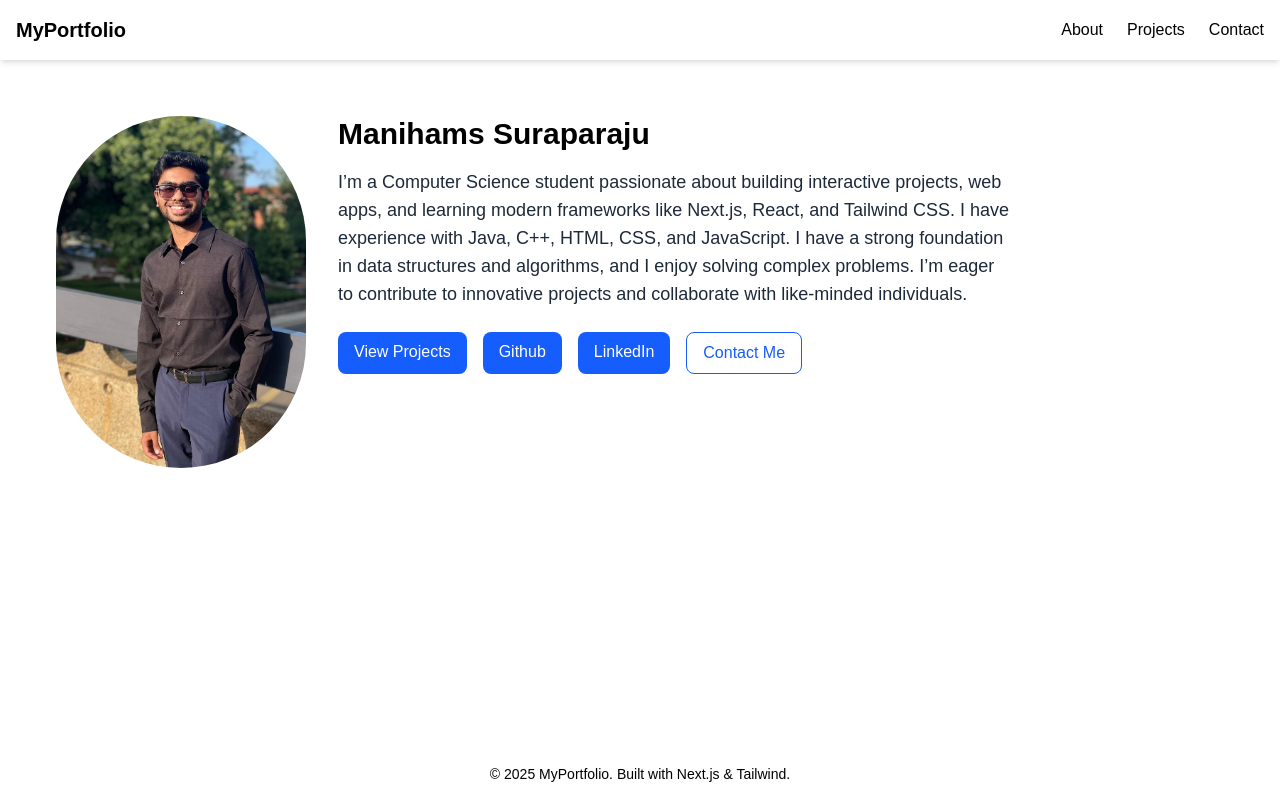
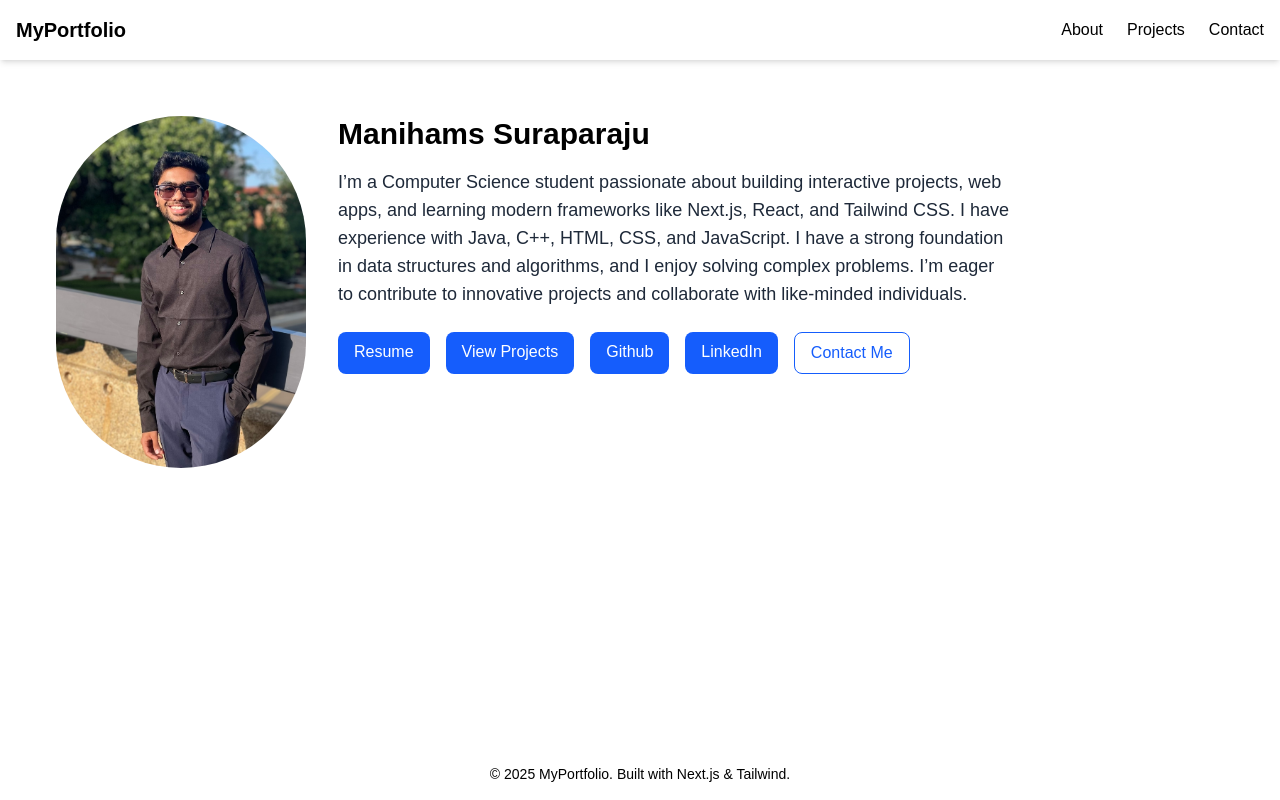
Before and after one commit to Manihams/portfolio, a Next.js app: page / in a window 1280 px wide. Built offline with nearby package versions, Linux system fonts and the light colour scheme.

Commit message:
"added resume"

```diff
--- a/src/app/layout.tsx
+++ b/src/app/layout.tsx
@@ -17,6 +17,7 @@ export const metadata: Metadata = {
   title: "My Portfolio",
   description: "Digital Resume",
 };
+
 
 export default function RootLayout({
   children,
--- a/src/app/page.tsx
+++ b/src/app/page.tsx
@@ -27,6 +27,14 @@ export default function Home() {
         </p>
 
         <div className="flex flex-wrap gap-4">
+        <a
+            href="https://docs.google.com/document/d/1MpI8dXfAjt3CHbITYu5dSbVrfldlhm_1DKZhpv9dmEU/edit?tab=t.0"
+            target="_blank"
+            rel="noopener noreferrer"
+            className="px-4 py-2 rounded-lg bg-blue-600 text-white hover:bg-blue-700"
+          >
+            Resume
+          </a>
           <a
             href="https://manihams.github.io/Unity-Game/"
             target="_blank"
```
